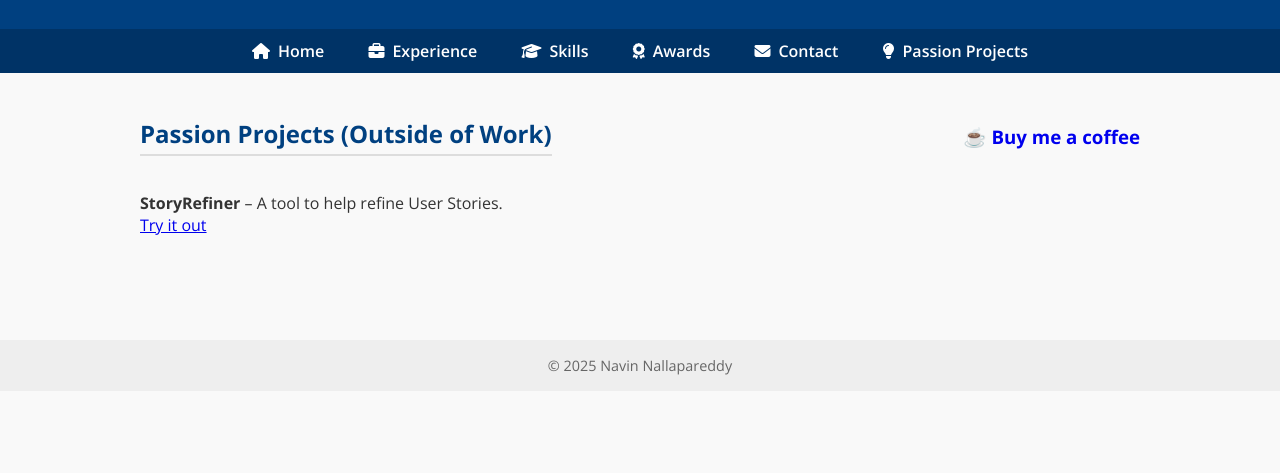
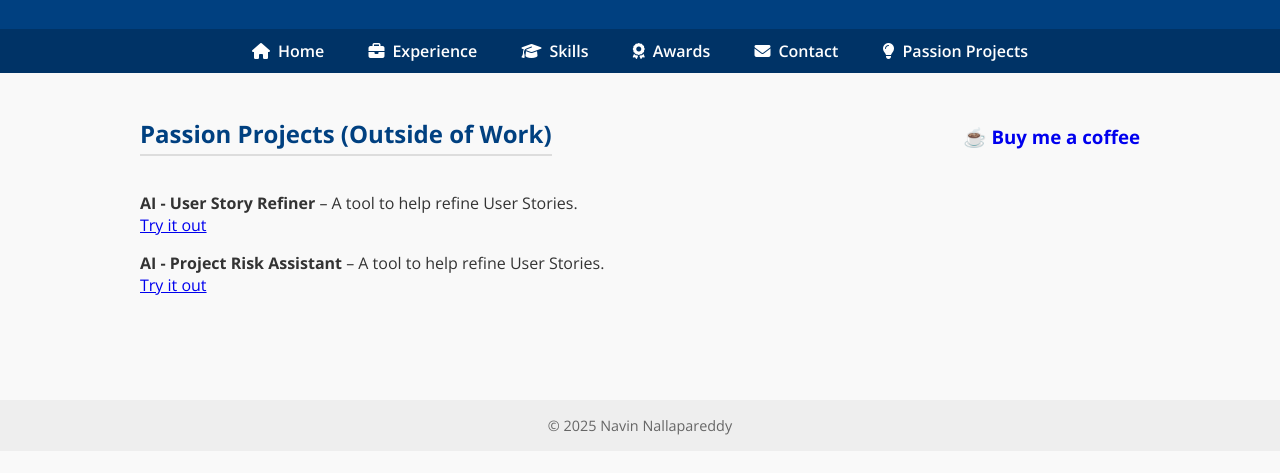
Before and after one commit to navin-nallapareddy/NNR-Website, a plain HTML site: page projects.html in a window 1280 px wide. Shown: the part 125-598 px from the top of the page. Drawn offline with nearby package versions, Linux system fonts and the light colour scheme.

Commit message:
Update projects.html

```diff
--- a/projects.html
+++ b/projects.html
@@ -51,9 +51,15 @@
     </div>
     <ul>
         <li>
-            <strong>StoryRefiner</strong> – A tool to help refine User Stories.<br>
+            <strong>AI - User Story Refiner</strong> – A tool to help refine User Stories.<br>
             <a href="https://storyrefiner.onrender.com" target="_blank">Try it out</a>
         </li>
+
+         <li>
+            <strong>AI - Project Risk Assistant </strong> – A tool to help refine User Stories.<br>
+            <a href="https://ai-project-risk-assistant.onrender.com" target="_blank">Try it out</a>
+        </li>
+
     </ul>
 </section>
 </main>
```
